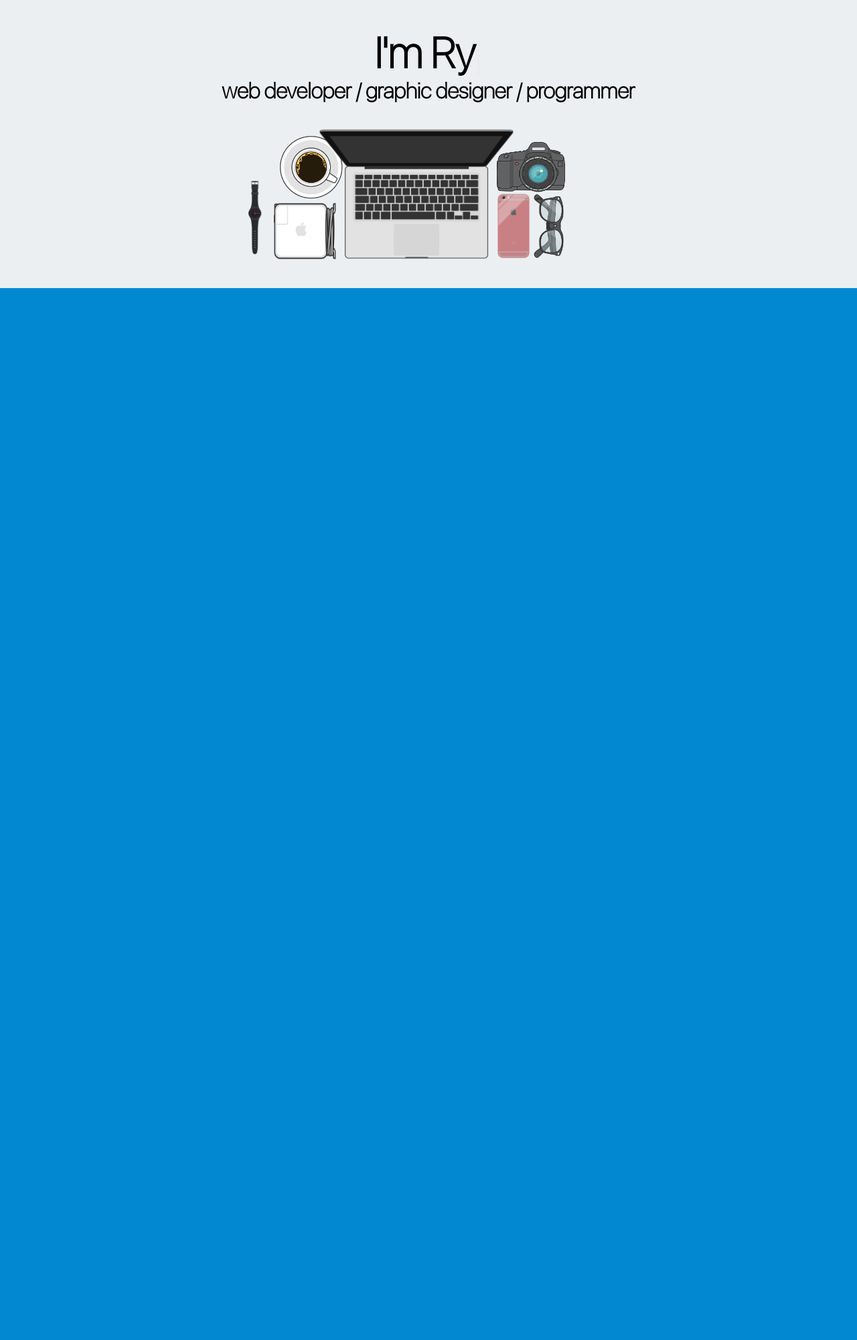
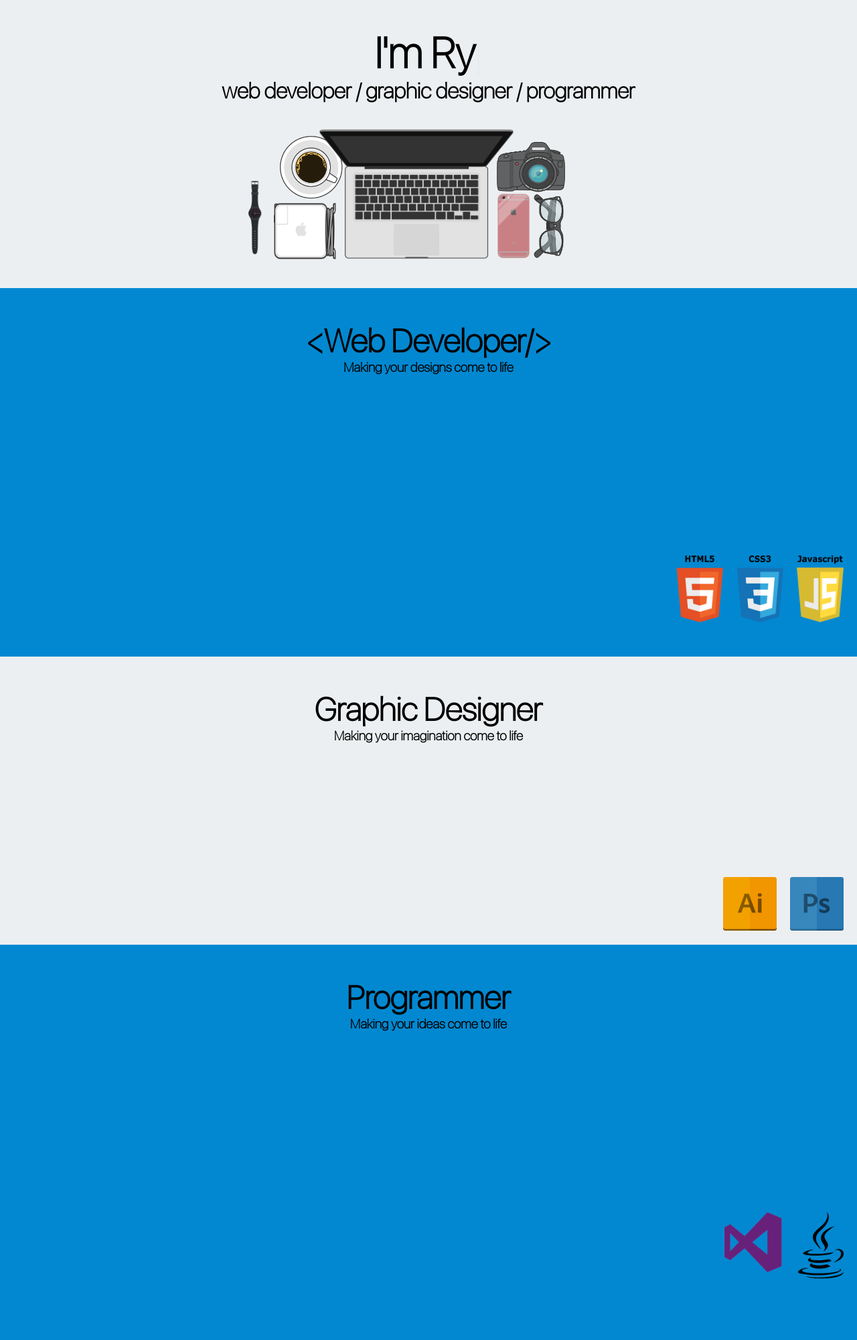
Before and after one commit to rguarascia/rguarascia.github.io, a PHP site: page /design-four/index.html in a window 1280 px wide. Shown: the whole page at 67% size. After the commit the page ends 1909 px from the top, so only its background shows below. Run offline with PHP 8.4, Linux system fonts and the light colour scheme; some libraries are stand-ins or nearby versions.

Commit message:
Added a lot more to the page.
Design still in progress however.

```diff
--- a/design-four/index.html
+++ b/design-four/index.html
@@ -21,10 +21,37 @@
     </div>
     <div class="head-text">
       <h1 class="tagline">I'm <span id="typed"></span></h1>
-      <h4 class="sub-tagline">web developer / graphic designer / programmer</h4>
+      <h4 class="sub-tagline"><a href="#web">web developer</a> / <a href="#graphic">graphic designer</a> / <a href="#programmer">programmer</a></h4>
     </div>
   </div>
-
+  <div id="second">
+    <a name="web"></a>
+    <h1 id="subtitle">&lt;Web Developer/&gt;</h1>
+    <h2 id="blurb">Making your designs come to life</h2>
+    <div class="logos">
+      <img src="./imgs/js.png" />
+      <img src="./imgs/css.png" />
+      <img src="./imgs/html5.png" />
+    </div>
+  </div>
+  <div id="third">
+    <a name="graphic"></a>
+    <h1 id="subtitle">Graphic Designer</h1>
+    <h2 id="blurb">Making your imagination come to life</h2>
+    <div class="logos">
+      <img src="./imgs/photoshop.png" />
+      <img src="./imgs/illustrator.png" />
+    </div>
+  </div>
+  <div id="forth">
+    <a name="programmer"></a>
+    <h1 id="subtitle">Programmer</h1>
+    <h2 id="blurb">Making your ideas come to life</h2>
+    <div class="logos">
+      <img src="./imgs/java.png" />
+      <img id="net" src="./imgs/dot-net.png" />
+    </div>
+  </div>
 
   <script>
   $(function(){
@@ -43,6 +70,9 @@
           $(".head-text").addClass("lift-text");
       }
   });
+  $(document).ready(function(){
+    $(".container").hide(0).delay(50).fadeIn(2000)
+    });
   </script>
 </body>
 
--- a/design-four/style.css
+++ b/design-four/style.css
@@ -2,9 +2,22 @@
     padding:0;
     margin:0;
 }
+a {
+  text-decoration: none;
+  color: inherit;
+}
 body {
   background-color: #0288D1;
-  height: 2000px;
+  font-family: title;
+}
+h1#subtitle {
+  text-align: center;
+  font-size: 3em;
+  margin-top: 50px;
+}
+h2#blurb {
+  text-align: center;
+  font-size: 1.2em;
 }
 div.head-text{
   font-size: 2em;
@@ -61,6 +74,25 @@ div#desk {
   height: 430px;
   font-family: title;
   text-align: center;
+}
+div#second {
+  margin: 0;
+  padding: 0;
+  width: 100%;
+  height: 450px;
+}
+div#third {
+  margin: 0;
+  padding: 0;
+  width: 100%;
+  height: 430px;
+  background-color: #ECEFF1;
+}
+div#forth {
+  margin: 0;
+  padding: 0;
+  width: 100%;
+  height: 430px;
 }
 
 
@@ -126,13 +158,6 @@ img#charger {
   top: 405px;
 }
 img#camera {
-  image-rendering:-moz-crisp-edges;          /* Firefox        */
-  image-rendering:-o-crisp-edges;            /* Opera          */
-  image-rendering:-webkit-optimize-contrast; /* Safari         */
-  image-rendering:optimize-contrast;         /* CSS3 Proposed  */
-  image-rendering:crisp-edges;               /* CSS4 Proposed  */
-  image-rendering:pixelated;                 /* CSS4 Proposed  */
-  -ms-interpolation-mode:nearest-neighbor;   /* IE8+           */
   width: 110px;
   height: 90px;
   position: relative;
@@ -160,6 +185,30 @@ img#glasses {
   top: 395px;
   left: -170px;
 }
+div.logos img {
+  width: 70px;
+  height: 100px;
+  float: right;
+  position: relative;
+  top: 270px;
+  margin-right: 20px;
+}
+div#third div.logos img {
+  height: 80px;
+  width: 80px;
+  top: 200px;
+}
+div#third h1#subtitle {
+  padding-top: 50px;
+}
+div#forth div.logos img {
+  padding-bottom: 15px;
+}
+img#net {
+  width: 90px;
+  height: 90px;
+  padding-bottom: 0px !important;
+}
 div.container {
   position: relative;
   top: -210px;
--- a/design-three/index.htm
+++ b/design-three/index.htm
@@ -5,6 +5,7 @@
     <title>Ryan</title>
     <!-- Get jQuery -->
     <script src="http://ajax.googleapis.com/ajax/libs/jquery/1.9.1/jquery.min.js"></script>
+    <script src="https://cdnjs.cloudflare.com/ajax/libs/materialize/0.97.5/js/materialize.min.js"></script>
     <script src="js/typed.js" type="text/javascript"></script>
     <script>
     $(function(){
```
Also changed, not shown: design-four/imgs/css.png (added), design-four/imgs/dot-net.png (added), design-four/imgs/html5.png (added), design-four/imgs/illustrator.png (added), design-four/imgs/java.png (added), design-four/imgs/js.png (added), design-four/imgs/photoshop.png (added).
